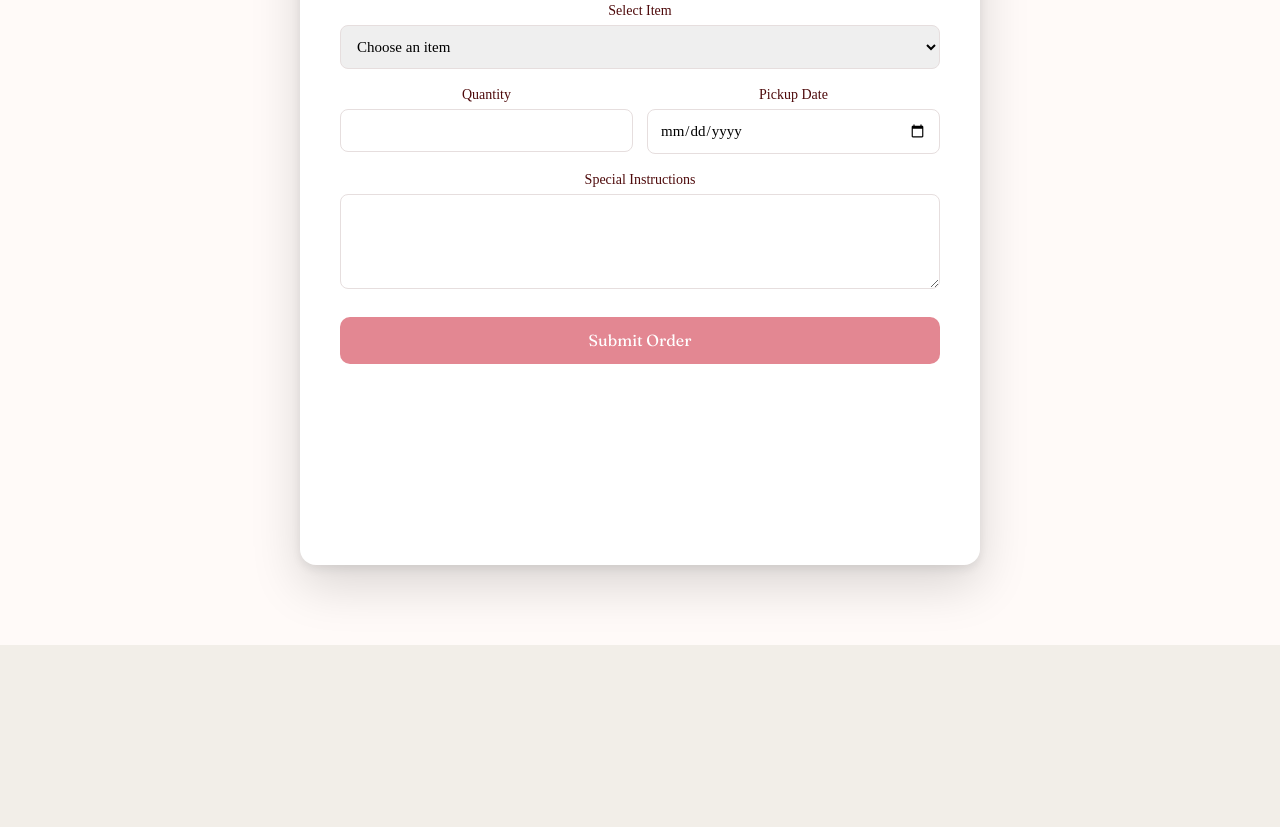
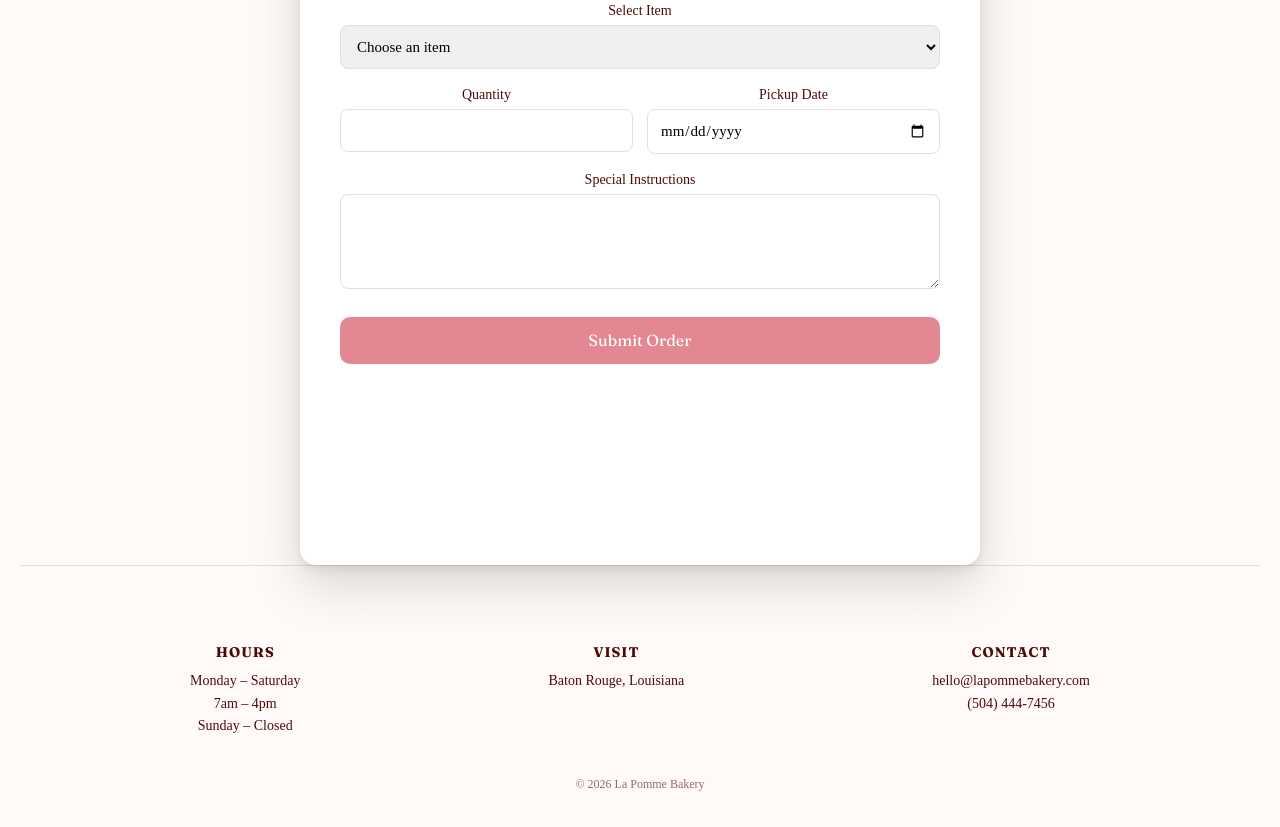
Before and after one commit to ashlero/Project-2, a plain HTML site: page index.html in a window 1280 px wide. Shown: the part 2707-3534 px from the top of the page. Before the commit the page ends 3352 px from the top, so only its background shows below. Drawn offline with Linux system fonts and the light colour scheme; a web font is replaced by a local one.

Commit message:
changed fonts and added a footer

```diff
--- a/css/main.css
+++ b/css/main.css
@@ -216,8 +216,8 @@ body {
   color: inherit;
 
   box-shadow:
-    0 4px 20px rgba(0,0,0,0.06),
-    0 1px 3px rgba(0,0,0,0.08);
+    0 4px 20px #0000000f,
+    0 1px 3px #00000014;
 
   transition: transform 0.25s ease, box-shadow 0.25s ease;
 }
@@ -225,8 +225,8 @@ body {
 .featured-card:hover{
   transform: translateY(-6px);
   box-shadow:
-    0 12px 30px rgba(0,0,0,0.12),
-    0 4px 10px rgba(0,0,0,0.08);
+    0 12px 30px #0000001f,
+    0 4px 10px #00000014;
 }
 
 .featured-card img{
@@ -241,14 +241,21 @@ body {
 }
 
 .featured-content h3{
-  font-family: "Fraunces", serif;
+  font-family: "Aboreto", system-ui;
+  font-weight: 400;
+  font-style: normal;
   color: #4e0a0b;
   margin-bottom: 8px;
+  text-align: center;
 }
 
 .featured-content p{
   font-size: 14px;
   margin-bottom: 12px;
+  font-family: "Fraunces", serif;
+  color: #4e0a0b;
+  font-weight: 500;
+  text-align: center;
 }
 
 .featured-link{
@@ -462,3 +469,65 @@ textarea:focus{
 
   pointer-events: auto;
 }
+
+.footer{
+  background-color: #fffaf8;   /* same cream as your pattern background */
+
+  padding: 60px 20px 30px;
+
+  border-top: 1px solid #e6dede;
+}
+
+.footer-inner{
+  max-width: 900px;
+  margin: auto;
+}
+
+.footer-columns{
+  display: flex;
+  justify-content: space-between;
+  gap: 40px;
+
+  margin-bottom: 40px;
+}
+
+.footer-column h4{
+  font-family: "Fraunces", serif;
+  font-size: 14px;
+
+  margin-bottom: 10px;
+
+  color: #4e0a0b;
+
+  text-transform: uppercase;
+  letter-spacing: 1px;
+}
+
+.footer-column p{
+  font-size: 14px;
+  line-height: 1.6;
+
+  color: #4e0a0b;
+
+  margin: 0;
+}
+
+.footer-bottom{
+  text-align: center;
+
+  font-size: 12px;
+
+  color: #4e0a0b;
+
+  opacity: 0.6;
+}
+
+@media (max-width: 600px){
+
+  .footer-columns{
+    flex-direction: column;
+    text-align: center;
+    gap: 30px;
+  }
+
+}
--- a/index.html
+++ b/index.html
@@ -167,6 +167,46 @@
 
   </section>
 
+  <footer class="footer">
+
+    <div class="footer-inner">
+
+      <div class="footer-columns">
+
+        <div class="footer-column">
+          <h4>Hours</h4>
+          <p>
+            Monday – Saturday<br>
+            7am – 4pm<br>
+            Sunday – Closed
+          </p>
+        </div>
+
+        <div class="footer-column">
+          <h4>Visit</h4>
+          <p>
+            Baton Rouge, Louisiana
+          </p>
+        </div>
+
+        <div class="footer-column">
+          <h4>Contact</h4>
+          <p>
+            hello@lapommebakery.com<br>
+            (504) 444-7456
+          </p>
+        </div>
+
+      </div>
+
+      <div class="footer-bottom">
+        © 2026 La Pomme Bakery
+      </div>
+
+    </div>
+
+  </footer>
+
   <script src="js/main.js" defer></script>
 </body>
 
```
